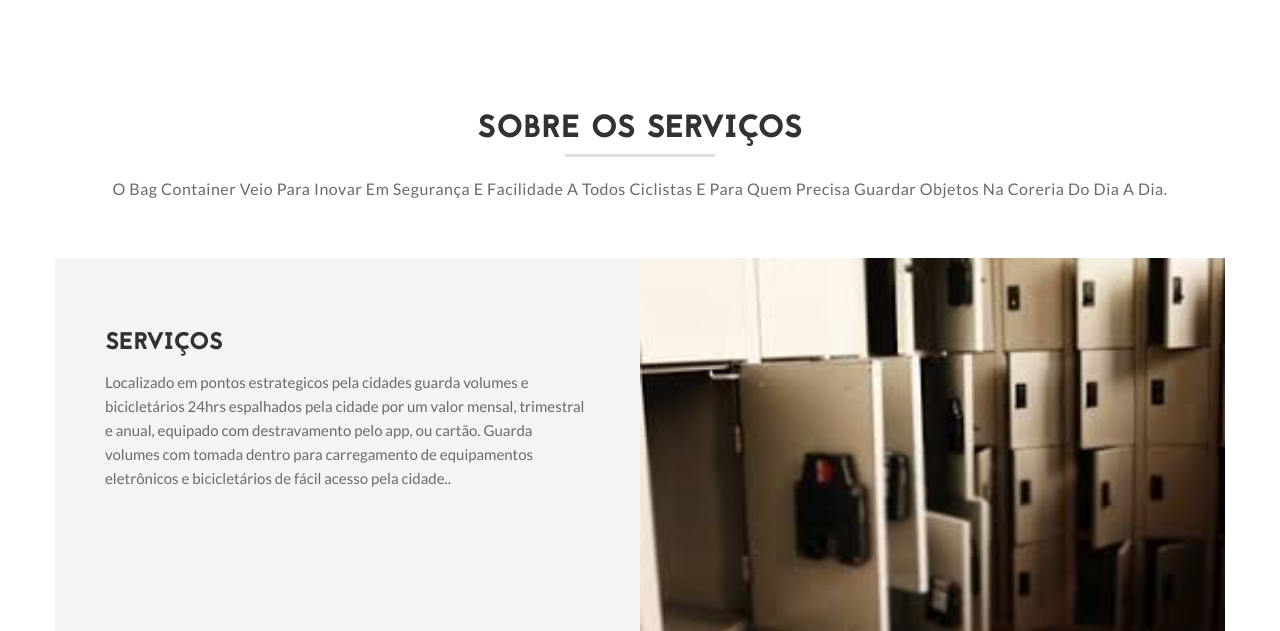
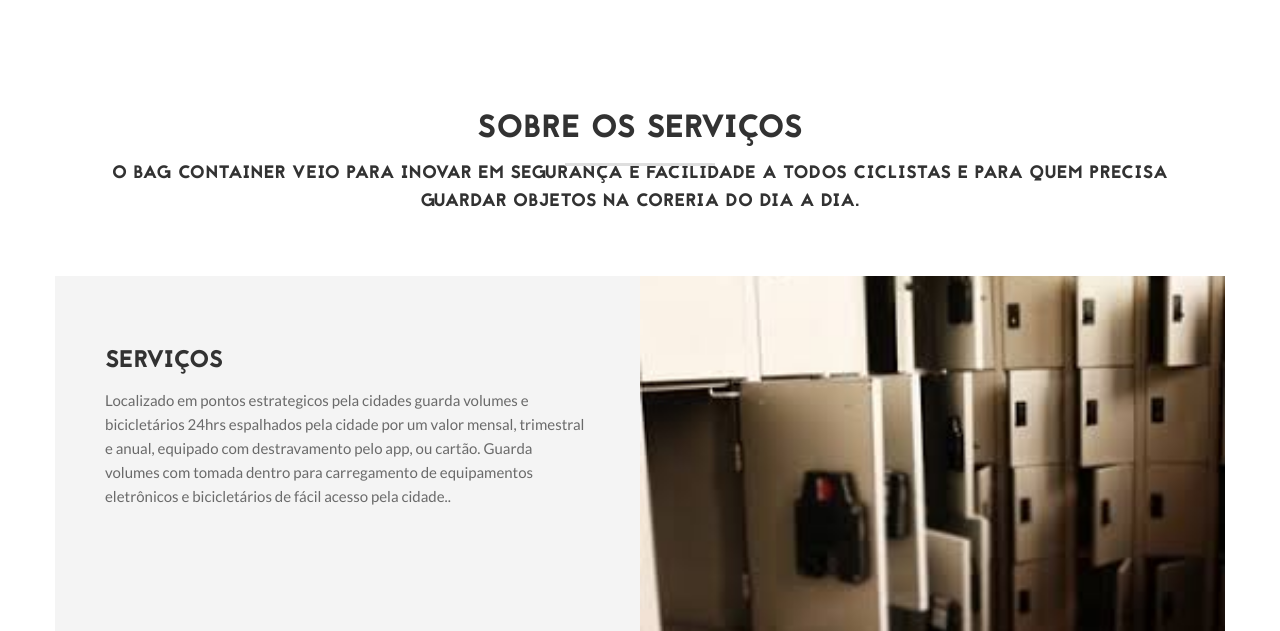
Before and after one commit to JhonnyLin/Bag_Containr, a Django app: page /sobre/ in a window 1280 px wide. Shown: the part 300-931 px from the top of the page. Run offline with Django 3.2, Linux system fonts and the light colour scheme.

Commit message:
Arrumando subtitulo do texto

```diff
--- a/website/templates/about2.html
+++ b/website/templates/about2.html
@@ -68,7 +68,7 @@
 			<div class="row">
 				<div class="col-md-12 heading text-center">
 					<h2 class="title2">Sobre os Serviços
-						<span class="title-desc">O Bag Container veio para inovar em segurança e facilidade a todos ciclistas e para quem precisa guardar objetos na coreria do dia a dia. </span>
+						<span><h4>O Bag Container veio para inovar em segurança e facilidade a todos ciclistas e para quem precisa guardar objetos na coreria do dia a dia. </h4> </span>
 					</h2>
 				</div>
 			</div>
```
